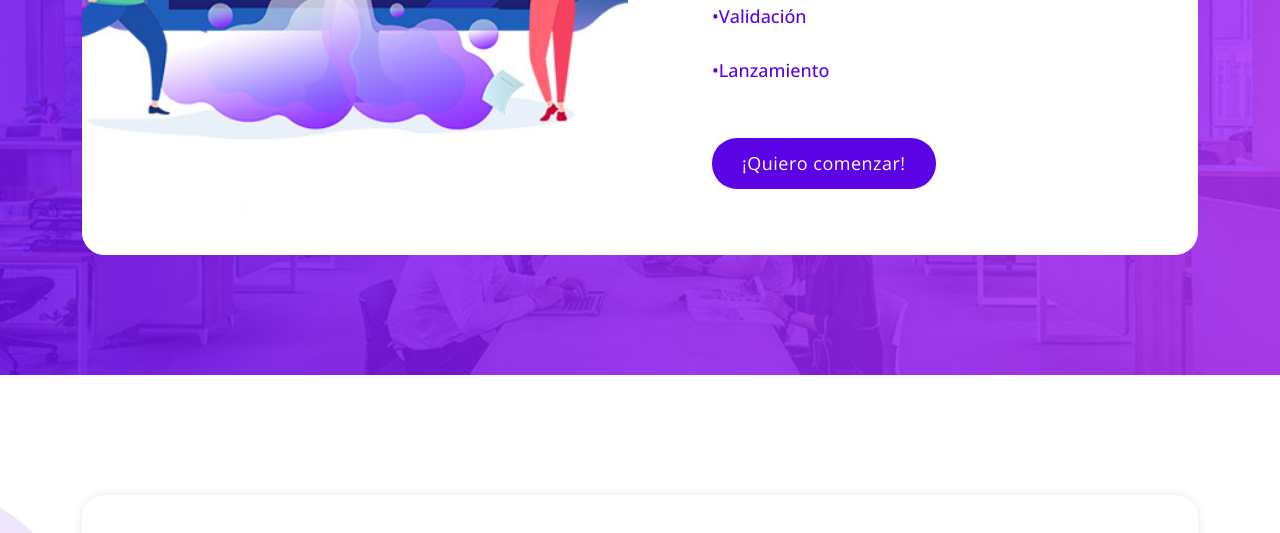
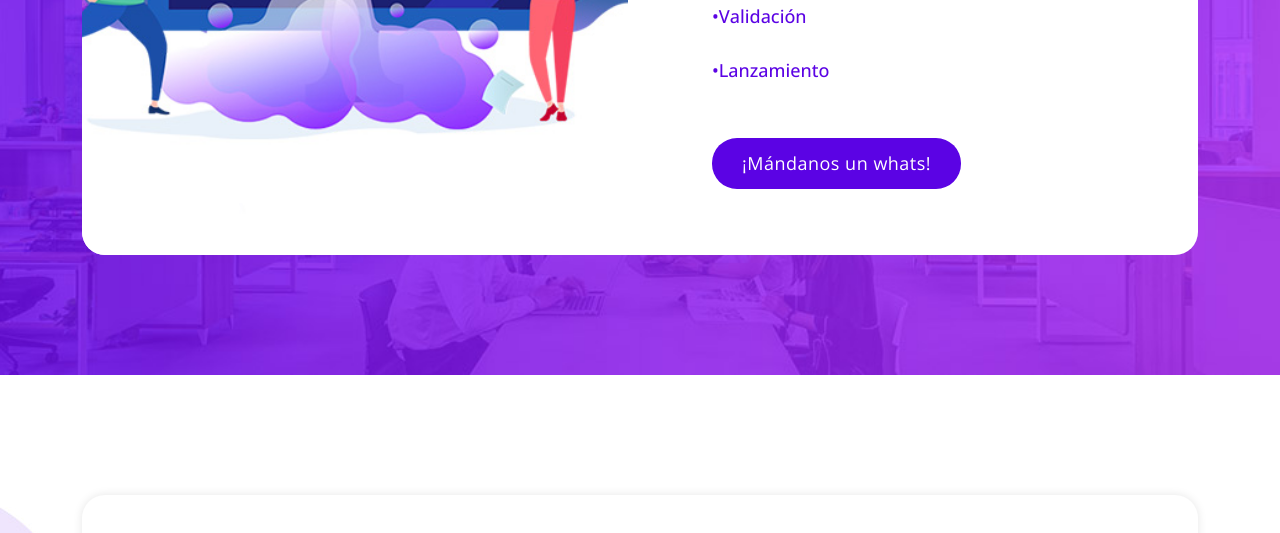
Before and after one commit to LuisMfragoso/tookulmx, a plain HTML site: page es-mx.html in a window 1280 px wide. Shown: the part 3699-4232 px from the top of the page. Drawn offline with nearby package versions, Linux system fonts and the light colour scheme.

Commit message:
landing v105.3893

```diff
--- a/es-mx.html
+++ b/es-mx.html
@@ -270,7 +270,7 @@ https://templatemo.com/tm-582-tale-seo-agency
                     <li>&#x2022;Validación</li><br>
                     <li>&#x2022;Lanzamiento</li><br><br>
                   </ul>
-                  <div class="main-button scroll-to-section"><a href="https://api.whatsapp.com/send?phone=5215616955824">¡Quiero comenzar!</a></div>
+                  <div class="main-button scroll-to-section"><a href="https://api.whatsapp.com/send?phone=5215616955824">¡Mándanos un whats!</a></div>
                 </div>
               </div>
             </div>
```
Also changed, not shown: index.html (+1 -1 lines).
